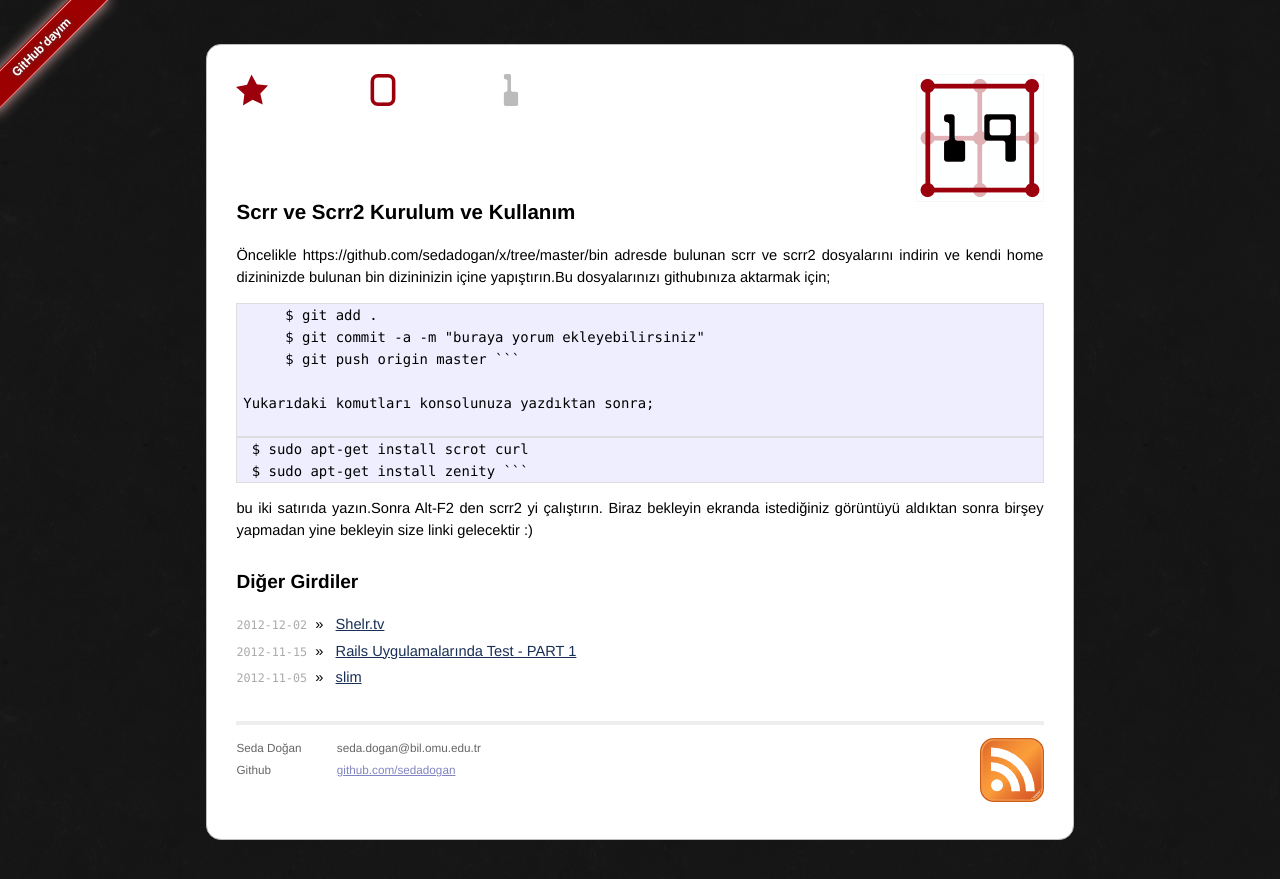
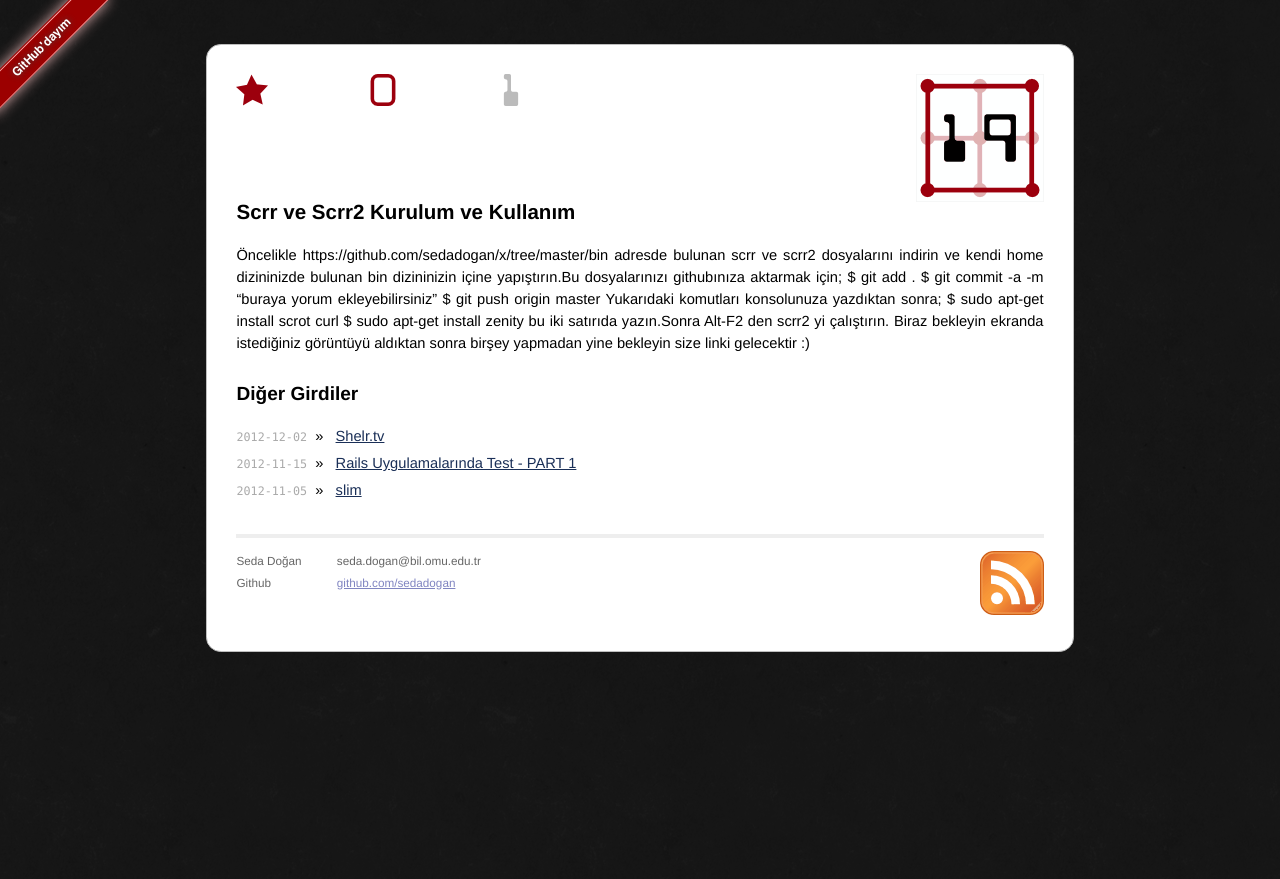
Before and after one commit to sedadogan/sedadogan.github.com, a Jekyll site: the page built from 1/_posts/2012-11-17-Scrr-ve-Scrr2-Kurulumu-Kullanımı.md, in a window 1280 px wide. Shown: the top 879 px of the page. Built offline with Jekyll 4.4.1, drawn with Linux system fonts in a browser that asks for light colours; Markdown is read by kramdown in place of the engine named in the settings; comment, search, counter and statistics services are not loaded.

Commit message:
düzenleme

````diff
--- a/1/_posts/2012-11-17-Scrr-ve-Scrr2-Kurulumu-Kullanımı.md
+++ b/1/_posts/2012-11-17-Scrr-ve-Scrr2-Kurulumu-Kullanımı.md
@@ -3,16 +3,10 @@ layout: post
 title:  Scrr ve Scrr2 Kurulum ve Kullanım
 ---
  Öncelikle https://github.com/sedadogan/x/tree/master/bin adresde bulunan scrr ve scrr2 dosyalarını indirin ve kendi home dizininizde bulunan bin dizininizin içine yapıştırın.Bu dosyalarınızı githubınıza aktarmak için;
-
- ```
      $ git add .
      $ git commit -a -m "buraya yorum ekleyebilirsiniz"
-     $ git push origin master ```
-
+     $ git push origin master
 Yukarıdaki komutları konsolunuza yazdıktan sonra;
-
- ```
      $ sudo apt-get install scrot curl
-     $ sudo apt-get install zenity ```
-
+     $ sudo apt-get install zenity
 bu iki satırıda yazın.Sonra Alt-F2 den scrr2 yi çalıştırın. Biraz bekleyin ekranda istediğiniz görüntüyü aldıktan sonra birşey yapmadan yine bekleyin size linki gelecektir :)
````
